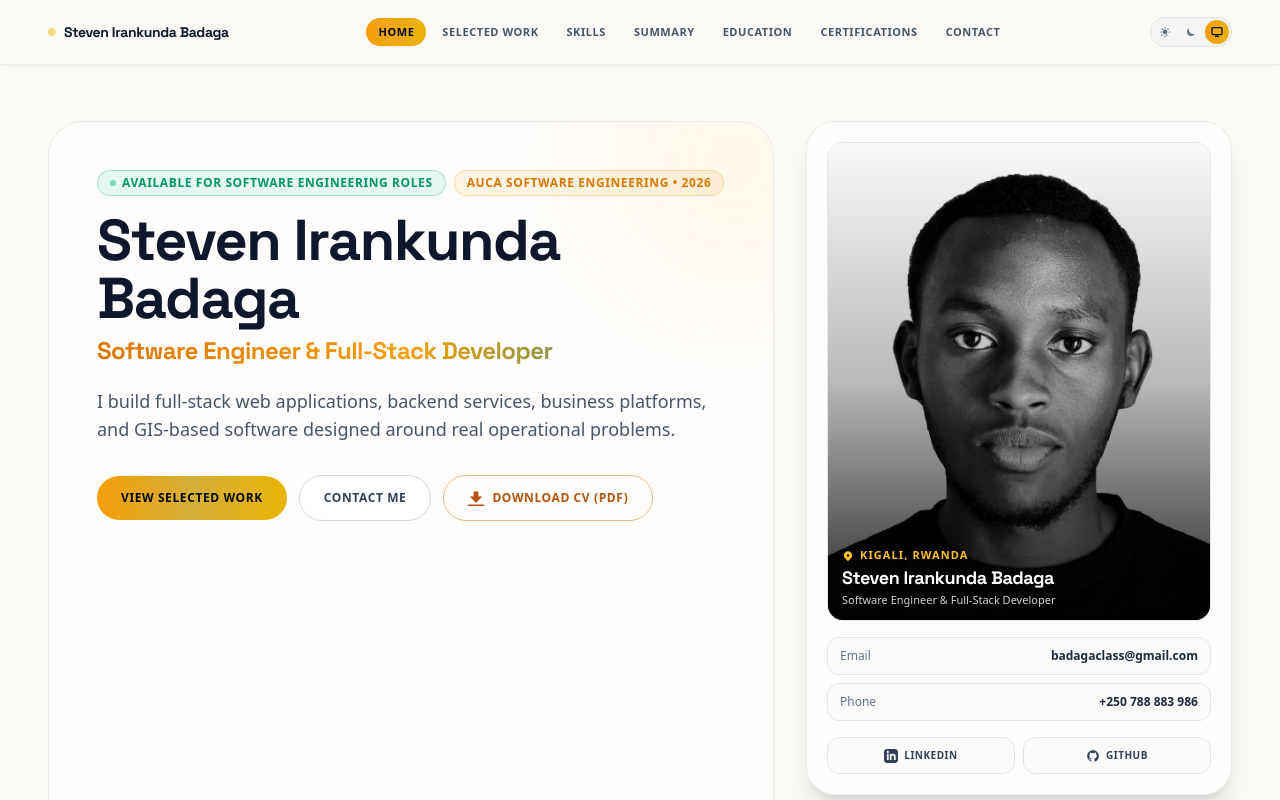
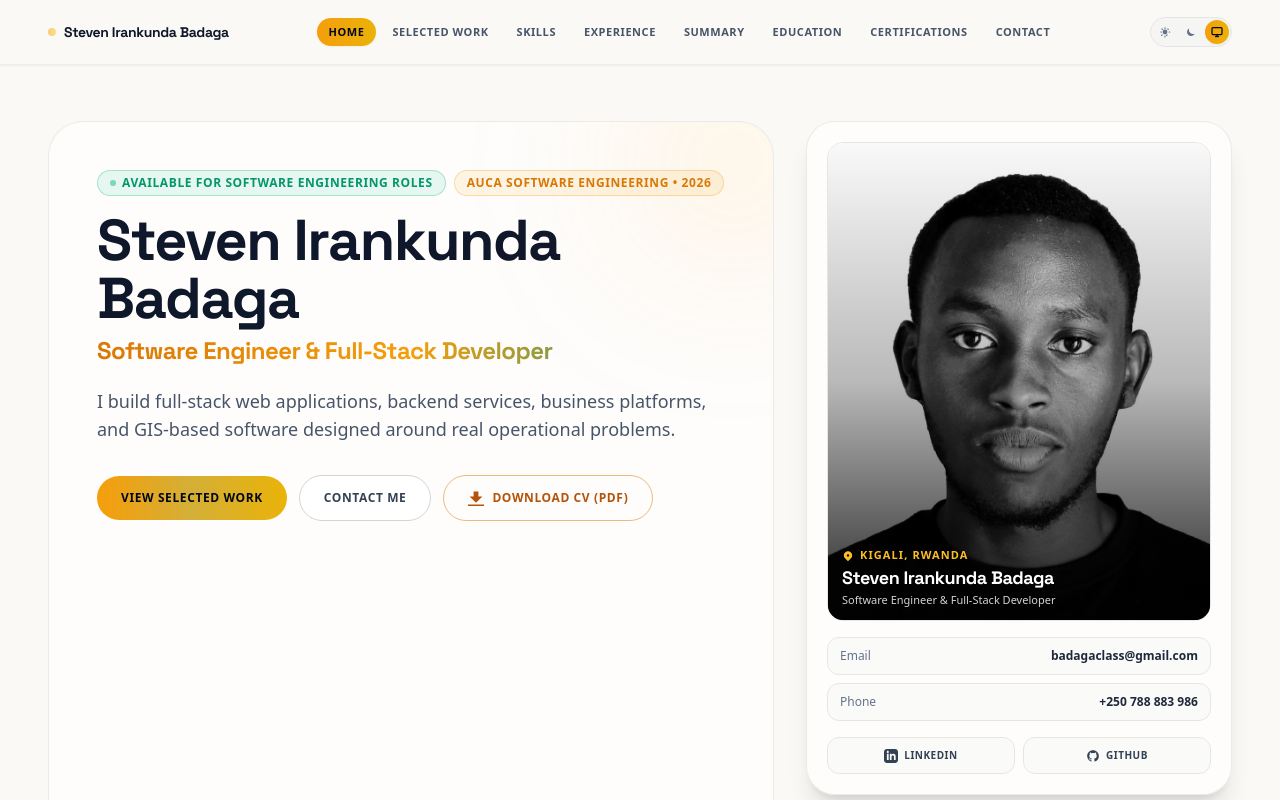
Before and after one commit to stevenbadaga/Personal-Portfolio, a React (Vite) app: page / in a window 1280 px wide. Shown: the top 800 px of the page. Built offline with nearby package versions, Linux system fonts and the light colour scheme.

Commit message:
Add Experience navigation item

```diff
--- a/src/components/Navbar.jsx
+++ b/src/components/Navbar.jsx
@@ -13,6 +13,7 @@ export default function Navbar({
     { label: "Home", href: "#home" },
     { label: "Selected Work", href: "#projects" },
     { label: "Skills", href: "#skills" },
+    { label: "Experience", href: "#experience" },
     { label: "Summary", href: "#summary" },
     { label: "Education", href: "#education" },
     { label: "Certifications", href: "#certifications" },
```
